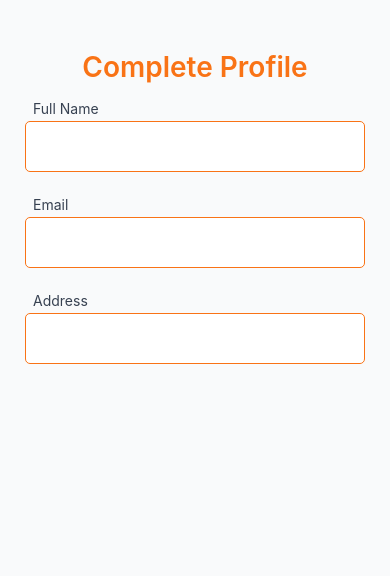
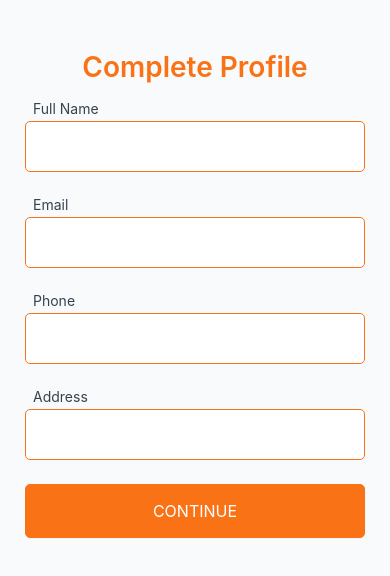
Before and after one commit to huytrvan/tenpoint-app, a React Native app: screen / in a window 390 px wide. Shown: the top 576 px of the page. Built offline with nearby package versions, Linux system fonts and the light colour scheme.

Commit message:
style> Complete profile form

```diff
--- a/app/components/LabeledInput/LabeledInput.component.jsx
+++ b/app/components/LabeledInput/LabeledInput.component.jsx
@@ -23,6 +23,7 @@ const LabeledInput = (props) => {
           />
         )}
       />
+      {props.inputError && <Text style={styles.error}>{props.inputError.message}</Text> }
     </View>
   );
 }
--- a/app/components/LabeledInput/LabeledInput.styles.js
+++ b/app/components/LabeledInput/LabeledInput.styles.js
@@ -20,6 +20,10 @@ const base = {
     marginBottom: theme.SPACING_XXS,
     color: theme.COLOR_DEFAULT_PRIMARY_LIGHT_BG,
   },
+  error: {
+    marginLeft: theme.SPACING_XS,
+    color: theme.COLOR_ERROR_LIGHT_BG,
+  },
 };
 
 const variants = {
--- a/app/pages/Profile/Profile.page.jsx
+++ b/app/pages/Profile/Profile.page.jsx
@@ -1,22 +1,40 @@
-import React from 'react';
-import { View, Text, TextInput, Pressable } from 'react-native';
-import { useForm, Controller } from 'react-hook-form';
+import React from "react";
+import { View, Text, TextInput, Pressable } from "react-native";
+import { useForm } from "react-hook-form";
+import { yupResolver } from "@hookform/resolvers/yup";
+import { object, string, number } from "yup";
 
-import styles from './Profile.styles';
-import LabeledInput from '../../components/LabeledInput/LabeledInput.component';
+import styles from "./Profile.styles";
+import LabeledInput from "../../components/LabeledInput/LabeledInput.component";
 
 const Profile = () => {
-  const { control, handleSubmit, errors } = useForm({
+  const schema = object({
+    fullName: string().required("Full name is required"),
+    email: string()
+      .email("Please enter valid a email address")
+      .required("Email is required"),
+    phone: number()
+      .typeError("Please enter valid a phone number")
+      .required("Phone is required"),
+    address: string().required("Address is required"),
+  }).required();
+
+  const {
+    control,
+    handleSubmit,
+    formState: { errors },
+  } = useForm({
     defaultValues: {
-      fullName: '',
-      email: '',
-      phone: '',
-      address: '',
-      geocode: '',
-    }
+      fullName: "",
+      email: "",
+      phone: "",
+      address: "",
+      geocode: "",
+    },
+    resolver: yupResolver(schema),
   });
 
-  const onSubmit = data => alert(data);
+  const submit = (data) => console.log(errors);
 
   return (
     <View style={styles.container}>
@@ -26,23 +44,37 @@ const Profile = () => {
         inputName="fullName"
         inputControl={control}
         inputRule={{ required: true }}
+        inputError={errors.fullName}
       />
-
       <LabeledInput
         inputLabel="Email"
         inputName="email"
         inputControl={control}
         inputRule={{ required: true }}
+        inputError={errors.email}
       />
-
+      <LabeledInput
+        inputLabel="Phone"
+        inputName="phone"
+        inputControl={control}
+        inputRule={{ required: true }}
+        inputError={errors.phone}
+      />
       <LabeledInput
         inputLabel="Address"
-        inputName="e"
+        inputName="address"
         inputControl={control}
         inputRule={{ required: true }}
+        inputError={errors.address}
       />
+      <Pressable
+        style={[styles.btn, styles.btnPrimary]}
+        onPress={handleSubmit(submit)}
+      >
+        <Text style={[styles.btnText, styles.btnTextPrimary]}>CONTINUE</Text>
+      </Pressable>
     </View>
   );
-}
+};
 
 export default Profile;
--- a/app/pages/Profile/Profile.styles.js
+++ b/app/pages/Profile/Profile.styles.js
@@ -9,11 +9,27 @@ const base = {
     ...commons.headerDefault,
     marginBottom: theme.SPACING_MD,
   },
+  btn: {
+    ...commons.btn,
+  },
+  btnText: {
+    ...commons.btnText,
+    width: "100%",
+  },
 };
 
-// const variants = {
-// }
+const variants = {
+  btnPrimary: {
+    ...commons.shadowSm,
+    backgroundColor: theme.COLOR_ACTION_PRIMARY_LIGHT_BG,
+    borderColor: theme.COLOR_ACTION_PRIMARY_LIGHT_BG,
+  },
+  btnTextPrimary: {
+    color: theme.COLOR_ACTION_PRIMARY_DARK_BG,
+  },
+};
 
 export default {
   ...base,
+  ...variants,
 }
--- a/app/styles/theme.styles.js
+++ b/app/styles/theme.styles.js
@@ -25,6 +25,7 @@ const color = {
   COLOR_ACTION_PRIMARY_LIGHT_BG: utils.ORANGE_500,
   COLOR_ACTION_PRIMARY_DARK_BG: utils.WHITE,
   COLOR_ACTION_SECONDARY_LIGHT_BG: utils.ORANGE_50,
+  COLOR_ERROR_LIGHT_BG: utils.RED_600,
 };
 
 const fontSize = {
--- a/app/styles/utilities.styles.js
+++ b/app/styles/utilities.styles.js
@@ -1,5 +1,5 @@
 const colors = {
-  WHITE: '#fff',
+  WHITE: "#fff",
   GRAY_50: "#F9FAFB",
   GRAY_100: "#F3F4F6",
   GRAY_200: "#E5E7EB",
@@ -20,6 +20,7 @@ const colors = {
   ORANGE_700: "#C2410C",
   ORANGE_800: "#9A3412",
   ORANGE_900: "#7C2D12",
+  RED_600: "#DC2626",
 };
 
 const fontWeights = {
```
